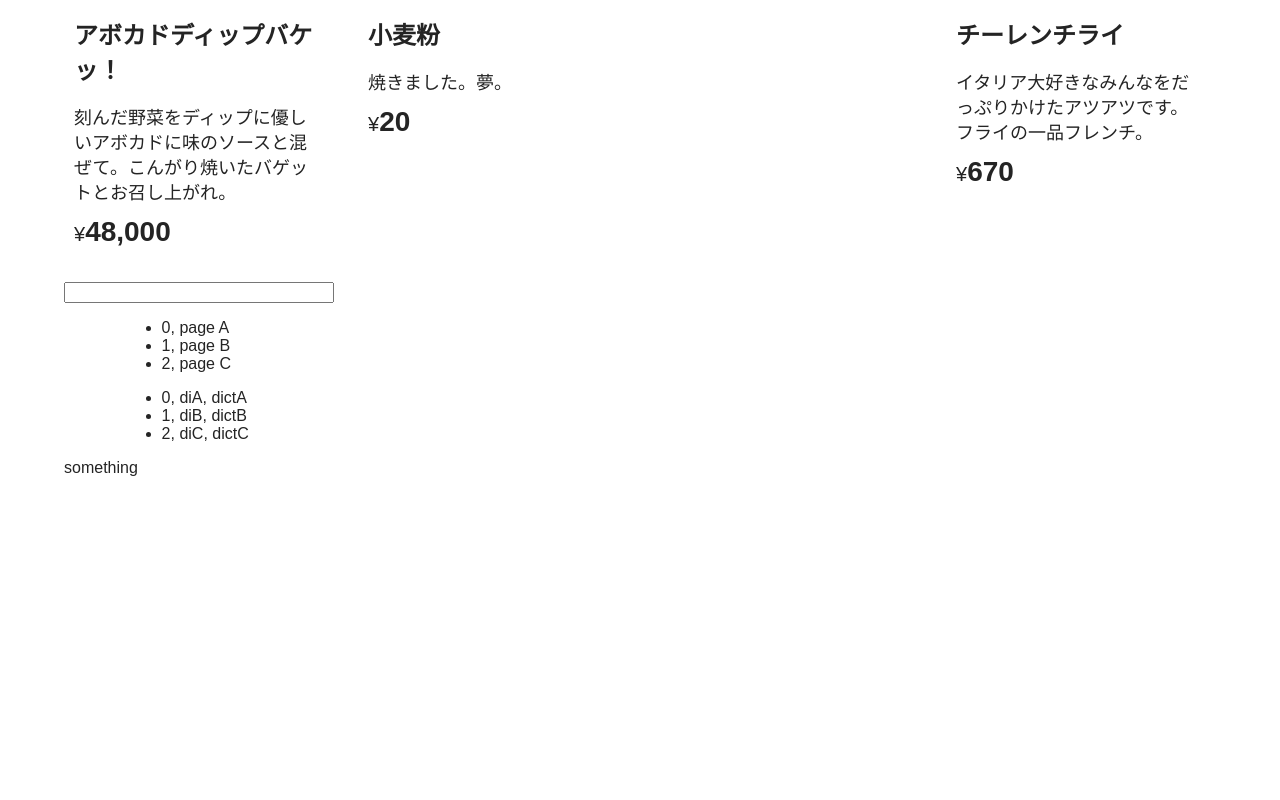
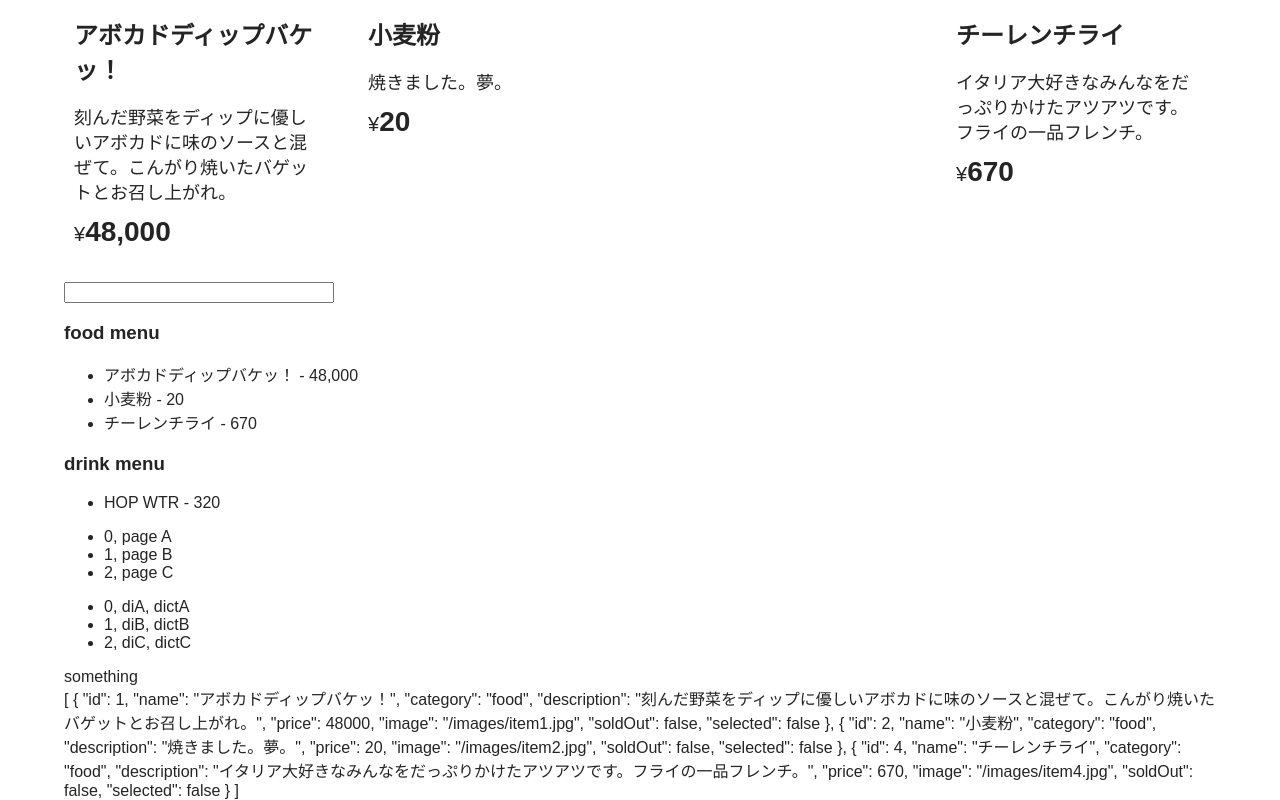
Before and after one commit to y-web21/sandbox-vue3, a Vue app: page / in a window 1280 px wide. Shown: the part 532-1332 px from the top of the page. Before the commit the page ends 1009 px from the top, so only its background shows below. Built offline with nearby package versions, Linux system fonts and the light colour scheme.

Commit message:
add drink menu and food menu

```diff
--- a/src/App.vue
+++ b/src/App.vue
@@ -37,7 +37,17 @@
     <input v-on:keyup.enter="alert" />
   </main>
 
-  <div id="app">
+  <h3>food menu</h3>
+  <ul>
+    <li v-for="food in getFood" :key="food.id">{{ food.name }} - {{ pricePrefix(food.price) }}</li>
+  </ul>
+
+  <h3>drink menu</h3>
+  <ul>
+    <li v-for="drink in getDrink" :key="drink.id">{{ drink.name }} - {{ drink.price }}</li>
+  </ul>
+
+
   <!-- :key の index 指定は、並び替えなどで不具合があるため非推奨とのこと -->
   <!-- だが、:key の指定がないとエラーを吐くため必須だと思われる。 []の配列形式だと、indexでも渡しておかないと動かないのでとりあえず渡す -->
   <ul>
@@ -48,12 +58,13 @@
   <ul>
     <li v-for="(value, key, yandex) in dicts" :key="yandex">{{ yandex }}, {{ key }}, {{ value }}</li>
   </ul>
-  </div>
 
   <!-- v-show は、display: none;として処理されるだけで、DOMには存在する。 -->
   <!-- DOMを再構成しない分切り替えコストに優れるが、初期のDOM量は増える -->
   <div v-show="true">something</div>
   <div v-show="false">something</div>
+
+  {{ getFood }}
 </template>
 
 <script>
@@ -65,6 +76,7 @@ export default {
         {
           id: 1,
           name: "アボカドディップバケッ！",
+          category: "food",
           description:
             "刻んだ野菜をディップに優しいアボカドに味のソースと混ぜて。こんがり焼いたバゲットとお召し上がれ。",
           price: 48000,
@@ -75,6 +87,7 @@ export default {
         {
           id: 2,
           name: "小麦粉",
+          category: "food",
           description: "焼きました。夢。",
           price: 20,
           image: "/images/item2.jpg",
@@ -84,6 +97,7 @@ export default {
         {
           id: 3,
           name: "HOP WTR",
+          category: "drink",
           description: "生まれはロスの炭酸水。CO2!CO2!",
           price: 320,
           image: "/images/item3.jpg",
@@ -93,6 +107,7 @@ export default {
         {
           id: 4,
           name: "チーレンチライ",
+          category: "food",
           description: "イタリア大好きなみんなをだっぷりかけたアツアツです。フライの一品フレンチ。",
           price: 670,
           image: "/images/item4.jpg",
@@ -145,6 +160,12 @@ export default {
     },
     getDateComputed() {
       return Date.now();
+    },
+    getFood() {
+      return this.items.filter((item) => item.category === "food");
+    },
+    getDrink() {
+      return this.items.filter((item) => item.category === "drink");
     },
   },
 };
```
Lines whose indentation alone changed are shown as unchanged.
